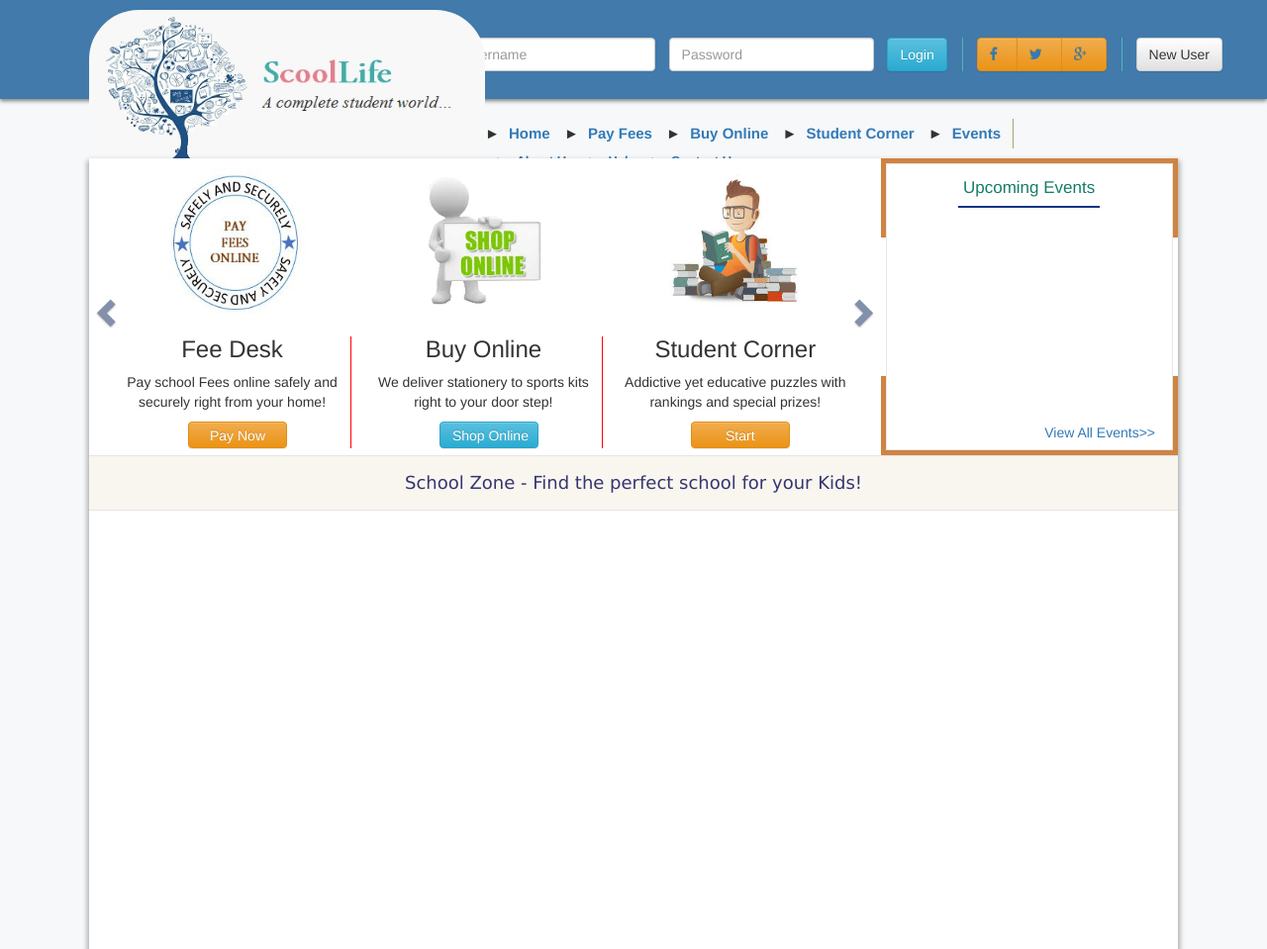
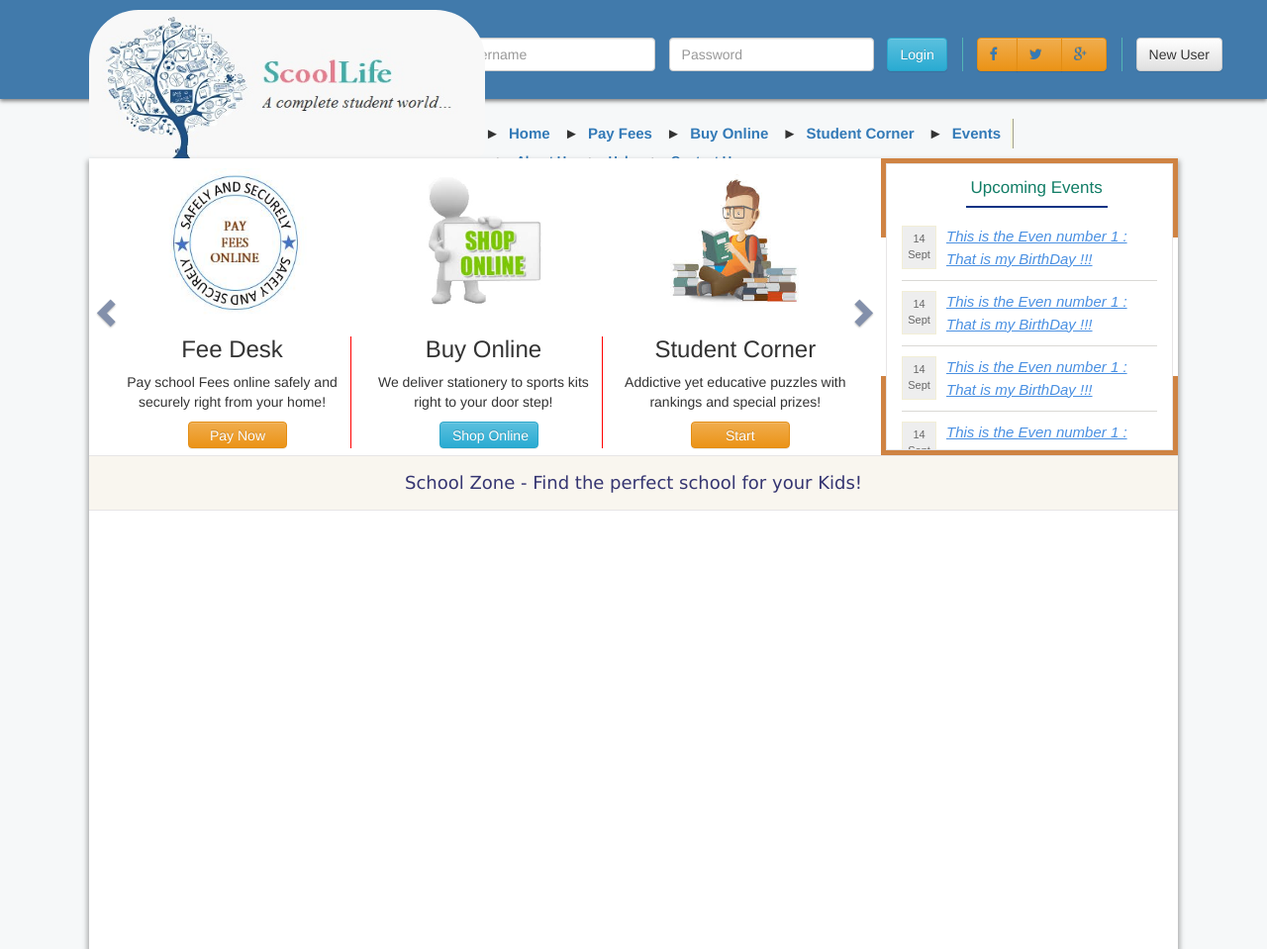
Before and after one commit to ABHIJEET-SRIDHAR-M/ScoolLife-GitHub, a PHP site: page / in a window 1280 px wide. Shown: the top 959 px of the page at 99% size. Run offline with PHP 8.4, Linux system fonts and the light colour scheme.

Commit message:
Implemented eventbar

```diff
--- a/common_files/slider_mp_inc.php
+++ b/common_files/slider_mp_inc.php
@@ -51,13 +51,55 @@
     </a>
   </div>
 </div>
+
+
 <div class = "events_mp">
 	<h3> Upcoming Events </h3>
 	<div class = "events_body">
-		<ul>
+		<ul class="events_list">
+
+			<li>
+				<aside>
+					<span class="date"> 14 </span> <!-- Change the date here -->
+					<span class="day"> Sept </span> <!-- Change the month here -->
+				</aside>
+				<a href="#"> This is the Even number 1 : That is my BirthDay !!!</a>
+			</li>
+
+			<li>
+				<aside>
+					<span class="date"> 14 </span> <!-- Change the date here -->
+					<span class="day"> Sept </span> <!-- Change the month here -->
+				</aside>
+				<a href="#"> This is the Even number 1 : That is my BirthDay !!!</a>
+			</li>
+
+			<li>
+				<aside>
+					<span class="date"> 14 </span> <!-- Change the date here -->
+					<span class="day"> Sept </span> <!-- Change the month here -->
+				</aside>
+				<a href="#"> This is the Even number 1 : That is my BirthDay !!!</a>
+			</li>
+
+			<li>
+				<aside>
+					<span class="date"> 14 </span> <!-- Change the date here -->
+					<span class="day"> Sept </span> <!-- Change the month here -->
+				</aside>
+				<a href="#"> This is the Even number 1 : That is my BirthDay !!!</a>
+			</li>
+
+			<li>
+				<aside>
+					<span class="date"> 14 </span> <!-- Change the date here -->
+					<span class="day"> Sept </span> <!-- Change the month here -->
+				</aside>
+				<a href="#"> This is the Even number 1 : That is my BirthDay !!!</a>
+			</li>
 		</ul>
 	</div>
-	<a href = "#">View All Events>></a>
+
 </div>
 <div class="events_dec1">
 </div>
--- a/css/slider_mp_styles.css
+++ b/css/slider_mp_styles.css
@@ -48,3 +48,51 @@
 	padding: 3px 12px 2px 12px;
 	width:100px;
 }
+
+.events_mp{
+	padding-left:15px;
+	padding-right:15px;
+
+	overflow: auto;
+}
+
+.events_list{
+	display: block;
+    margin: 0;
+    padding: .875rem 0;
+    list-style-type: none;
+    list-style-position: outside;
+    font-family: Arial,sans-serif;
+}
+
+ .events_mp .events_body >ul > li aside {
+    border: 1px solid #f2eed6;
+    background: #EEE;
+    font-size: 11px;
+    color: #666;
+    width: 35px;
+    padding: 5px;
+    display: inline;
+    text-align: center;
+    float: left;
+}
+
+.events_mp .events_body >ul >li {
+	overflow: hidden;
+    border-bottom: 1px solid #dad9d5;
+    padding-bottom: 10px;
+    margin-bottom: 10px;
+}
+
+.events_mp .events_body >ul >li> a{
+	display: inline;
+    float: left;
+    padding: 0;
+    font-size: 15px;
+    color: #4a90e2;
+    width: 80%;
+    margin-left: 10px;
+    line-height: 1.5;
+    text-decoration: underline;
+    font-style: italic;
+}
--- a/index.php
+++ b/index.php
@@ -24,15 +24,20 @@
 			<link rel="stylesheet" type="text/css" href="css/school_zone_styles.css">
 	</head>
 	<body>
+
 		<!-- Header -->
 		<?php include 'common_files/header_big_inc.php' ?>
 
+		<!-- Main Body -->
 		<div class = "main_body">
 			<?php include 'common_files/slider_mp_inc.php' ?>
 			<?php include 'common_files/school_zone_mp_inc.php' ?>
 		</div>
+
 	<!-- Footer -->
 	<?php include 'common_files/footer_big_inc.php' ?>
+
+
 	<!-- Java Script Links -->
 	<script src="bootstrap/jquery/jquery.min.js"></script>
 	<script src="bootstrap/js/bootstrap.min.js"></script>
```
